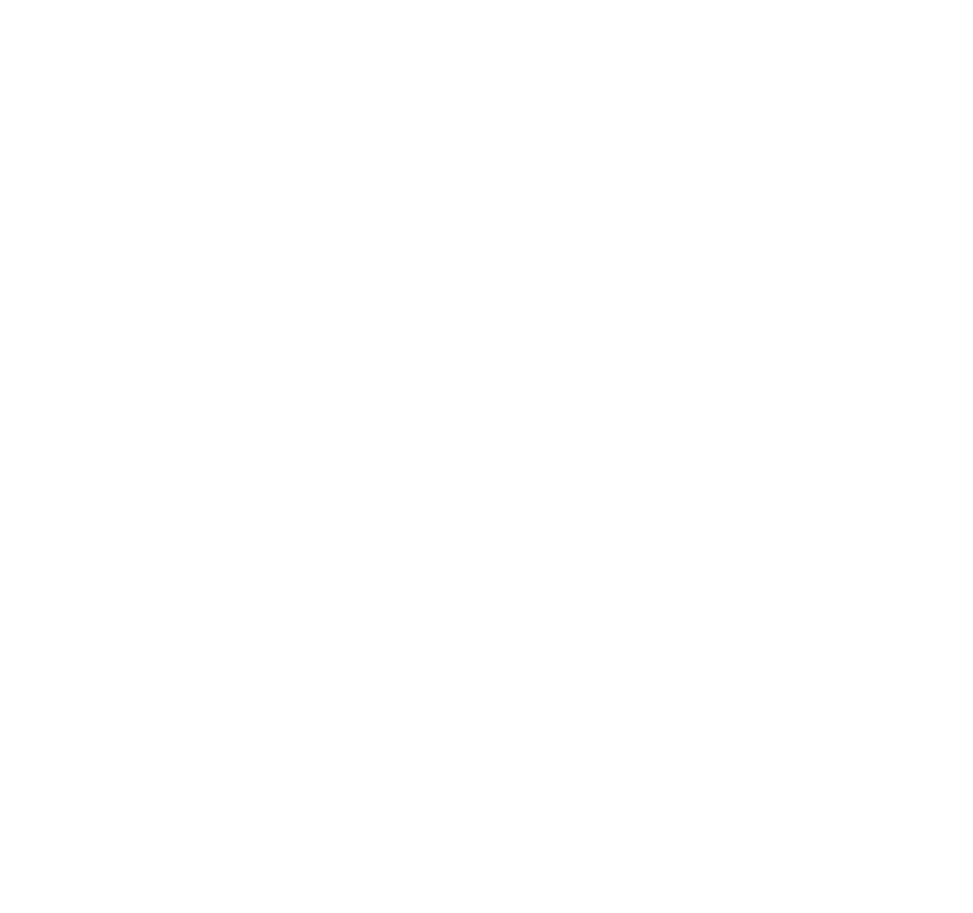
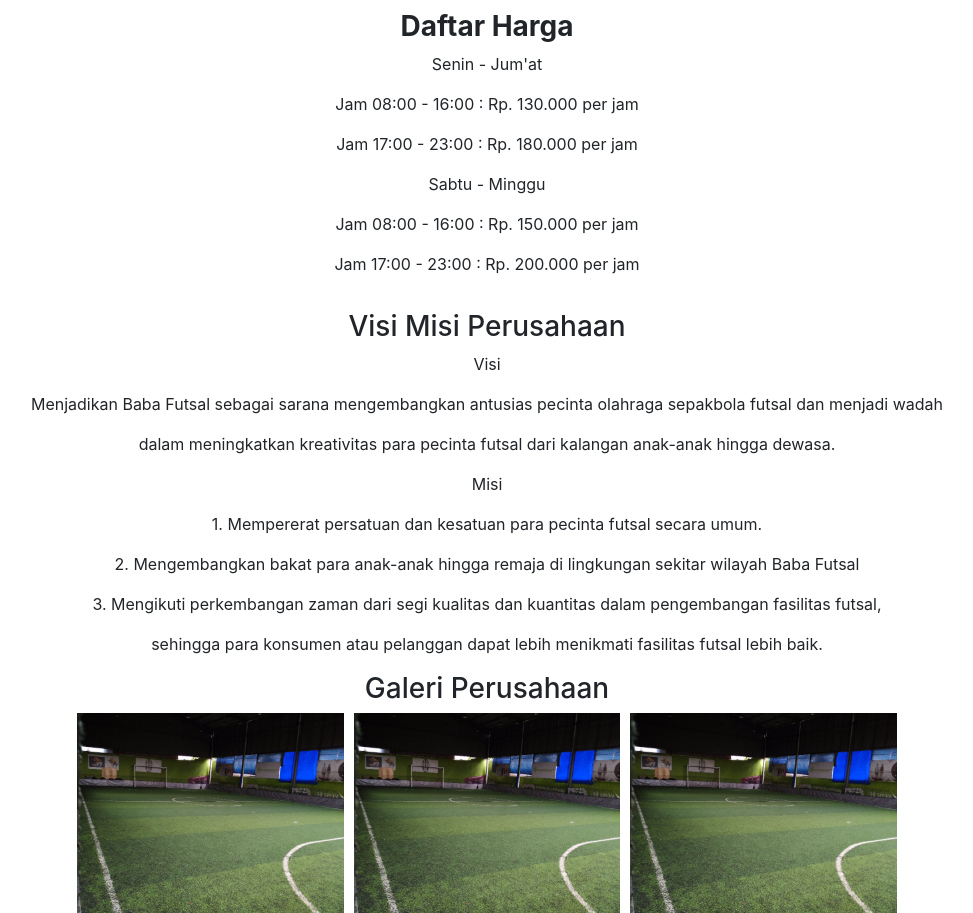
Before and after one commit to Kadhafi465/Skripsi, a React (Create React App) app in the folder webadmin/: page / in a window 1280 px wide. Shown: the part 160-1073 px from the top of the page, without its empty margins (163-1136 px from the left). Before the commit the page ends 800 px from the top, so only its background shows below. Built offline with nearby package versions, Linux system fonts and the light colour scheme.

Commit message:
'halaman'

```diff
--- a/webadmin/src/Pages/Home.js
+++ b/webadmin/src/Pages/Home.js
@@ -1,11 +1,38 @@
 import React from "react";
-import { Nav, Navbar, Form, Button, FormControl } from "react-bootstrap";
+import { Nav, Navbar, Form, Button, FormControl, Image } from "react-bootstrap";
 import Navigation from "../Components/Navigation";
+import lapangan from '../asets/lapangan.png'
 
 export default () => {
   return (
     <>
       <Navigation />
+      <div style={{textAlign: 'center', height: 100, marginLeft: 20, marginTop: 20, marginBottom: 20}}>
+        <h3 style={{fontWeight: 'bold'}}>Daftar Harga</h3>
+        <p>Senin - Jum'at</p>
+        <p>Jam 08:00 - 16:00 : Rp. 130.000 per jam</p>
+        <p>Jam 17:00 - 23:00 : Rp. 180.000 per jam</p>
+        <p>Sabtu - Minggu</p>
+        <p>Jam 08:00 - 16:00 : Rp. 150.000 per jam</p>
+        <p>Jam 17:00 - 23:00 : Rp. 200.000 per jam</p>
+      </div>
+      <div style={{marginTop: 200, marginLeft: 20, textAlign: 'center'}}>
+        <h3>Visi Misi Perusahaan</h3>
+        <p>Visi</p>
+        <p>Menjadikan Baba Futsal sebagai sarana mengembangkan antusias pecinta olahraga sepakbola futsal dan menjadi wadah</p>
+          <p>dalam meningkatkan kreativitas para pecinta futsal dari kalangan anak-anak hingga dewasa.</p>
+      <p>Misi</p>
+      <p>1. Mempererat persatuan dan kesatuan para pecinta futsal  secara umum.</p>
+      <p>2. Mengembangkan bakat para anak-anak hingga remaja di lingkungan sekitar wilayah Baba Futsal</p>
+      <p>3. Mengikuti perkembangan zaman dari segi kualitas dan kuantitas dalam pengembangan fasilitas futsal,</p>
+        <p>   sehingga para konsumen atau pelanggan dapat lebih menikmati fasilitas futsal lebih baik. </p>
+      </div>
+      <div style={{marginLeft: 20, textAlign: 'center'}}>
+        <h3>Galeri Perusahaan</h3>
+        <Image style={{height: 200}} src={lapangan} />
+        <Image style={{height: 200, marginLeft : 10}} src={lapangan} />
+        <Image style={{height: 200, marginLeft: 10}} src={lapangan} />
+      </div>
     </>
   );
 };
```
